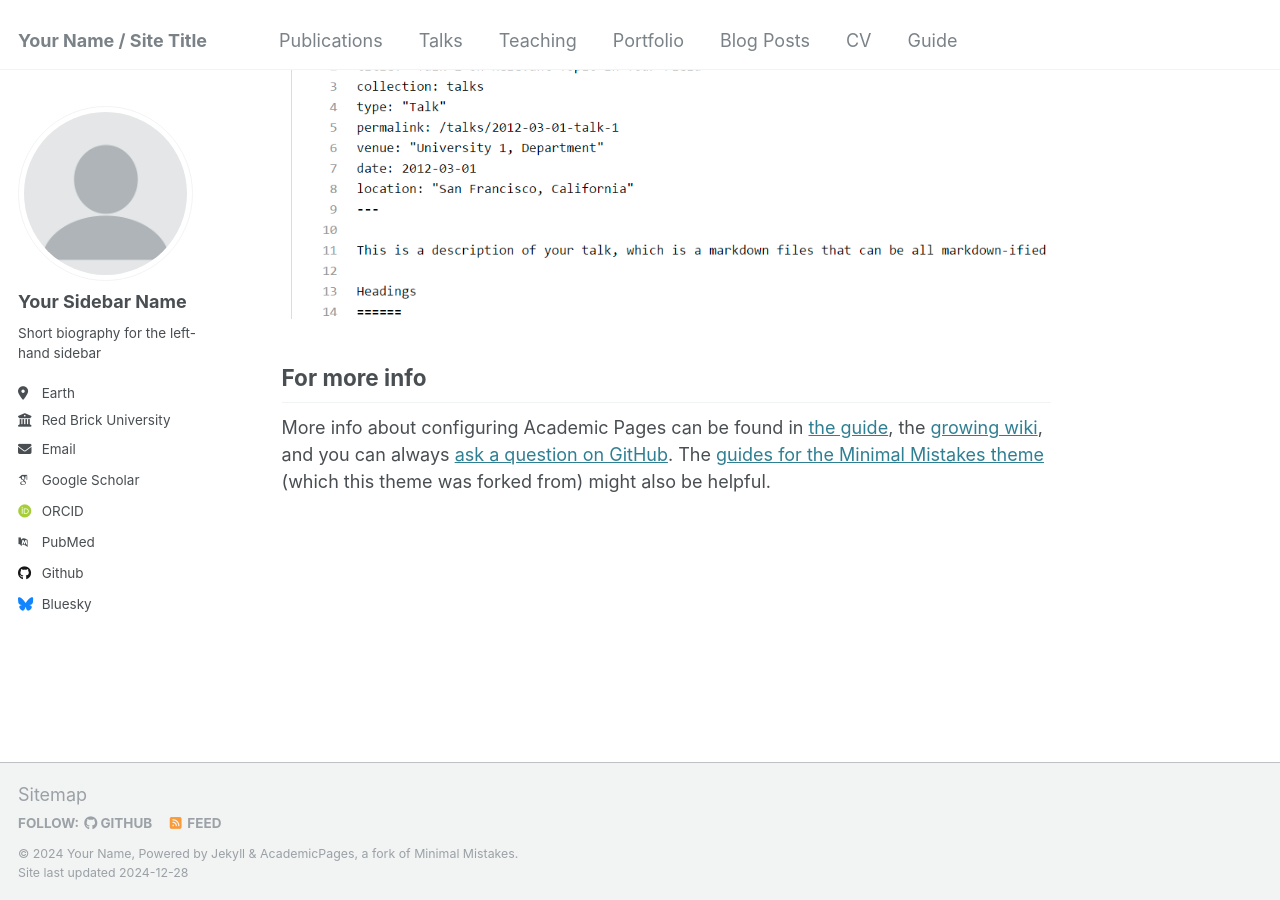
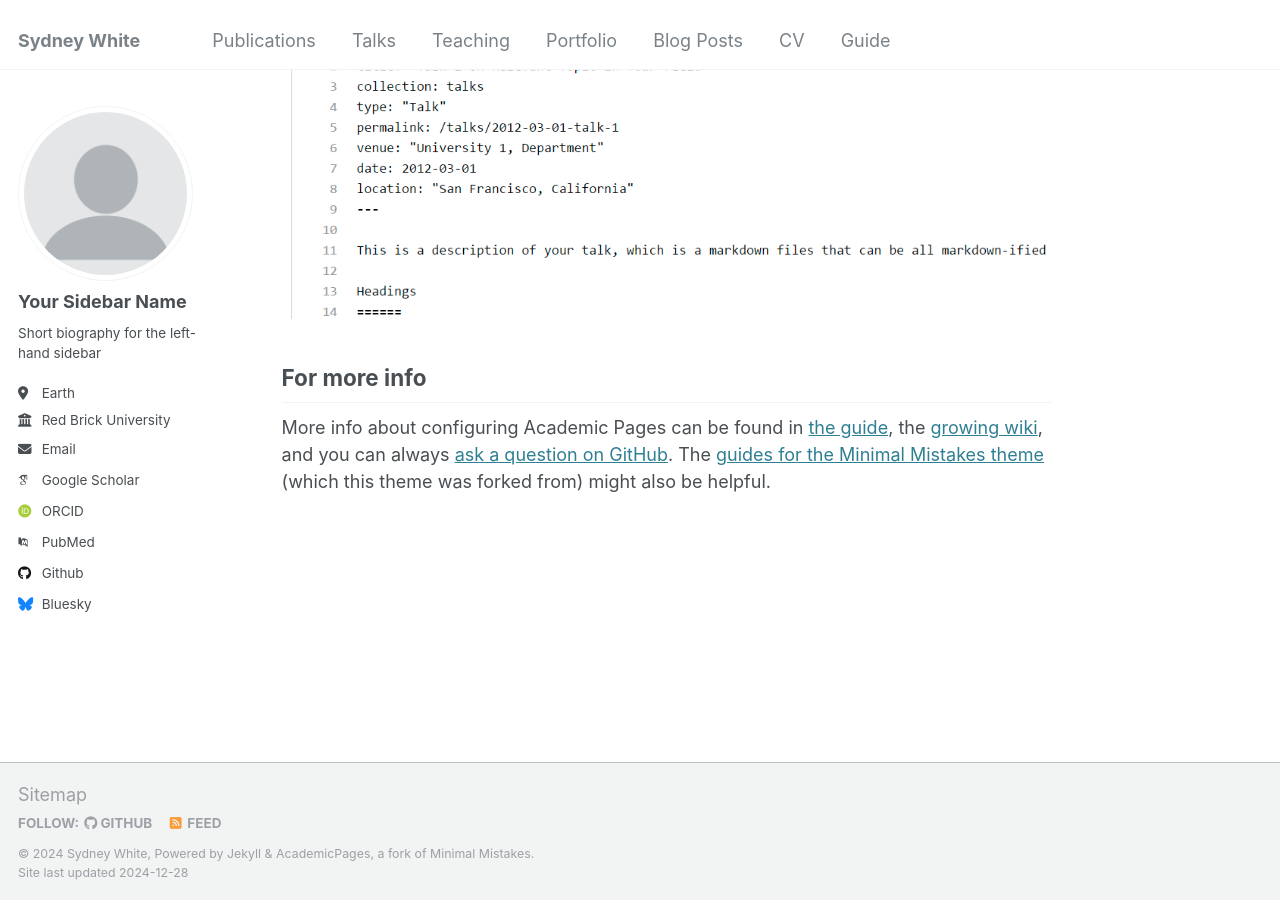
Before and after one commit to Sydney-White/web, a Jekyll site: the page built from _pages/about.md, in a window 1280 px wide and 900 px high, scrolled down 2643 px. Built offline with Jekyll 4.4.1, drawn with Linux system fonts in a browser that asks for light colours; some web fonts are replaced.

Commit message:
Update _config.yml

```diff
--- a/_config.yml
+++ b/_config.yml
@@ -8,9 +8,9 @@
 
 # Basic Site Settings
 locale                   : "en-US"
-title                    : "Your Name / Site Title"
+title                    : "Sydney White"
 title_separator          : "-"
-name                     : &name "Your Name"
+name                     : &name "Sydney White"
 description              : &description "personal description"
 url                      : https://academicpages.github.io # the base hostname & protocol for your site e.g. "https://[your GitHub username].github.io"
 baseurl                  : "" # the subpath of your site, e.g. "/blog"
```
